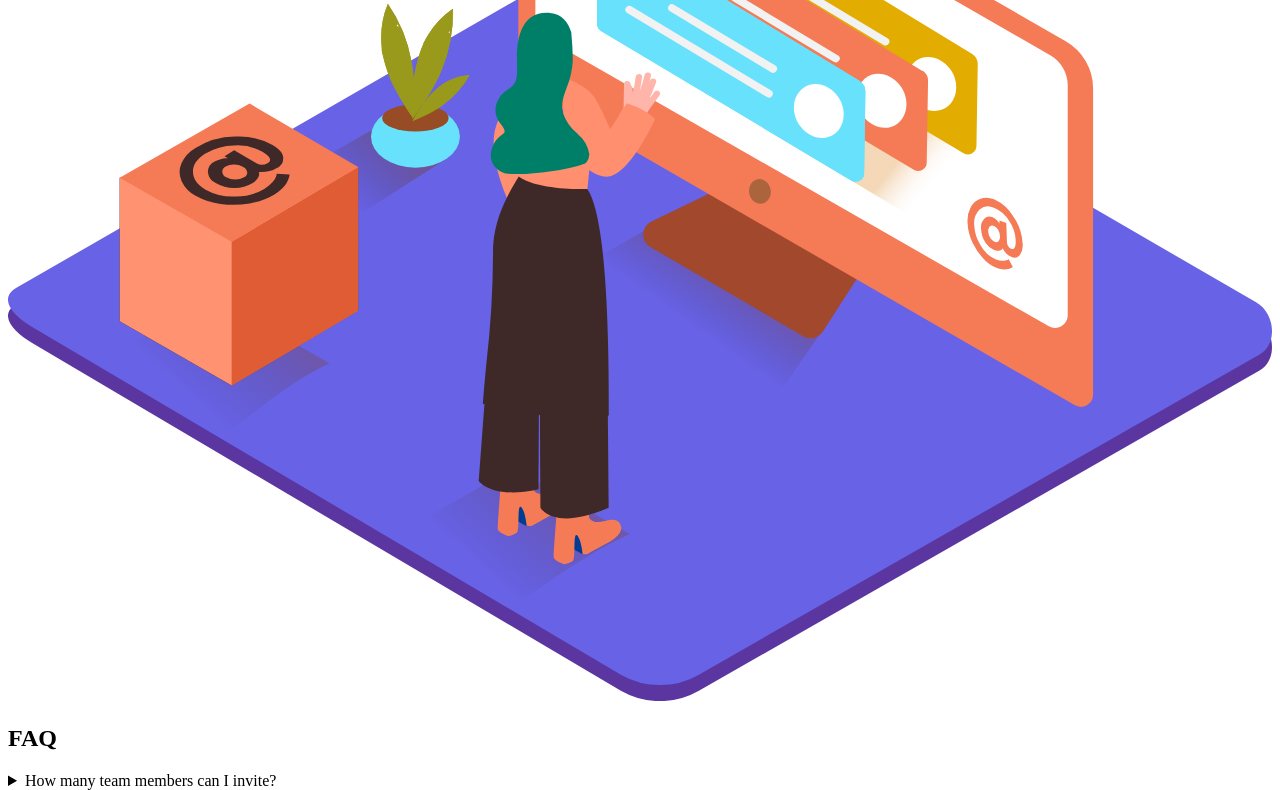
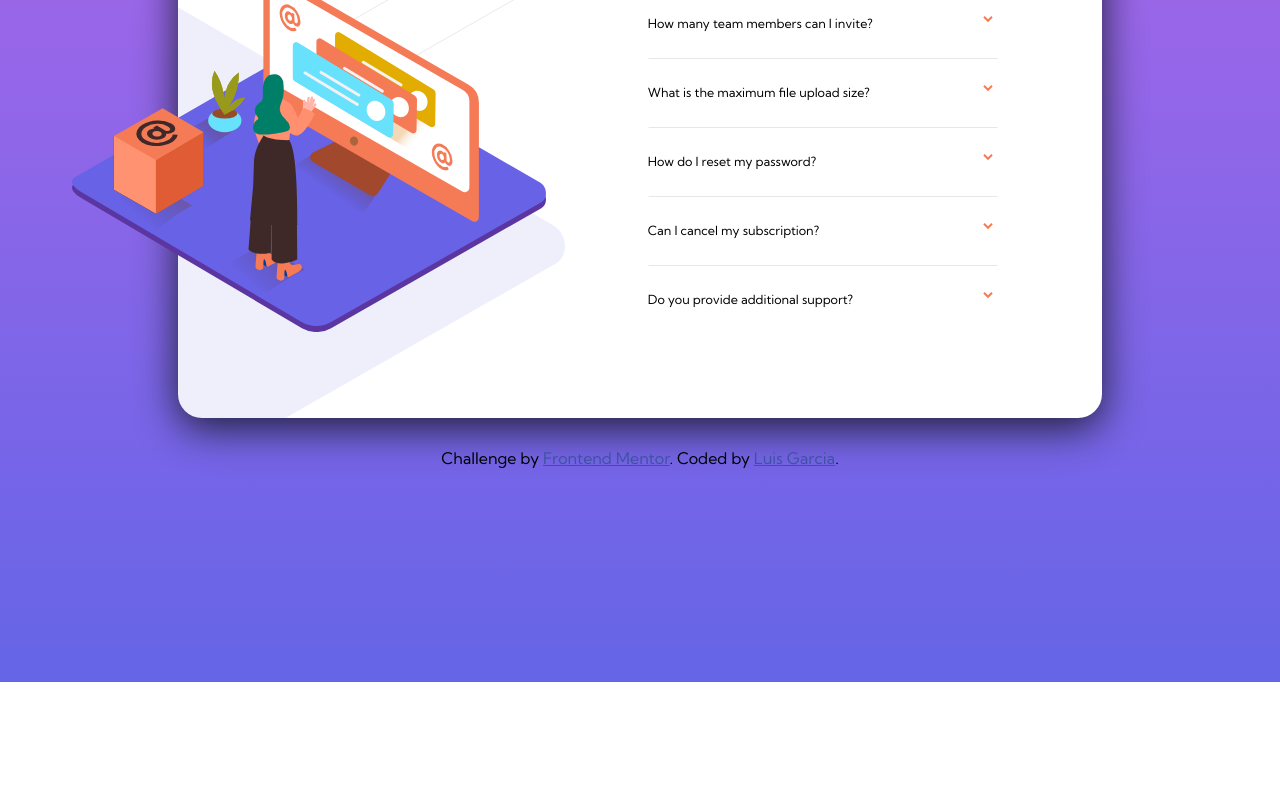
Before and after one commit to 546174R10/Ejercicio-clase, a plain HTML site: page index.html in a window 1280 px wide. Shown: the part 265-1055 px from the top of the page. After the commit the page ends 947 px from the top, so only its background shows below. Drawn offline with Linux system fonts and the light colour scheme.

Commit message:
ejercicio resuelto

```diff
--- /dev/null
+++ b/css/style.css
@@ -0,0 +1,142 @@
+/* Parte correspondiente al mobile */
+/* importamos la fuente de google fonts */
+@import url('https://fonts.googleapis.com/css2?family=Kumbh+Sans:wght@400;700&display=swap');
+
+/* reseteo de las medidas de pantalla*/
+*{
+    margin: 0;
+    padding: 0;
+    box-sizing: border-box;
+}
+/* Agregamos las variables de colores */
+:root{
+--Very-dark-desaturated-blue: hsl(238, 29%, 16%);
+--Soft-red: hsl(14, 88%, 65%);
+--Soft-violet: hsl(273, 75%, 66%);
+--Soft-blue: hsl(240, 73%, 65%);
+--Very-dark-grayish-blue: hsl(237, 12%, 33%);
+--Dark-grayish-blue: hsl(240, 6%, 50%);
+--Light-grayish-blue: hsl(240, 5%, 91%);
+--white:#fff;
+}
+
+/* Agregamos la fuente en el body de html */
+body{
+    font-family: 'Kumbh Sans', sans-serif;
+background: linear-gradient(180deg, var(--Soft-violet),var(--Soft-blue));
+height: 100vh;
+font-size: 12px;
+}
+
+.main-container{
+background-color: var(--white);
+width: 330px;
+min-height: 536px;
+margin: 147px auto 30px;
+border-radius: 24px;
+padding: 24px;
+box-shadow: 0 10px 40px var(--Very-dark-desaturated-blue);
+}
+
+/* Agregamos estilo a la imagen principal*/
+.main-container__s1__image{
+    display: block;/* convertimos al elemento en un elemeto de bloque*/
+    width: 240px;
+    margin: -130px auto 0;
+}
+/* Insercion de la sombra */
+.main-container__s1__image--sahadow{
+    content: url(/images/bg-pattern-mobile.svg) ;
+width: 240px; /*tamaño de 240 px*/
+margin: -75px auto 0; /*Agregamos -75 y auto para agregarlo en la parte inferior*/
+}
+/* Contenido de la seccion 2 */
+.main-container__s2__title{
+margin: 24px 0 30px;
+font-size: 2.6em;
+text-align: center; /*centramos el titulo*/
+}
+/* le agregamos estilos a los details */
+.main-container__s2__details{
+  margin: 16px 0;
+  font-size: 1.05em;
+position: relative;
+}
+/* Aceedemos a las respuestas que abrimos al darle click en las preguntas */
+.main-container__s2__details[open]{
+font-weight: 700;
+}
+/* A la hora de abrir damos la vuelta de 180 grados el icono con las siguientes lineas */
+.main-container__s2__details[open] .main-container__s2__details__icon{
+    transform: rotate(180deg);
+transition: 300ms;
+}
+
+.main-container__s2__details__sumary{
+list-style: none;/*Quitamos las flechitas de la etiqueta html*/
+}
+/* al pasar el mouse activamos el cursor */
+.main-container__s2__details__sumary:hover{
+cursor: pointer;
+color: var(--Soft-red);
+font-weight: 700;
+}
+
+.main-container__s2__details__parrafo{
+color: var(--Dark-grayish-blue);
+font-weight: 400;
+margin: 10px 0;
+}
+.main-container__s2__details__icon{
+    position: absolute;
+right: 5px;
+transition: 300ms;
+}
+.main-container__s2__linea{
+border-color: transparent;
+border-bottom-color: var(--Light-grayish-blue);
+}
+/* Etiquetas de la guia */
+.attribution {
+    font-size: 16px;
+    text-align: center; }
+.attribution a {
+    color: hsl(228, 45%, 44%);
+ }
+
+/* Parte correspondiente al desktop */
+@media(min-width: 1044px){
+.main-container{
+width: 924px;
+display: flex;
+background-image: url(/images/bg-pattern-desktop.svg);
+background-position-x:-536px;
+background-position-y: -281px ;
+background-repeat: no-repeat;
+background-size: 100%;
+}
+.main-container__s1, .main-container__s2{
+/* Hacemos que ambas secciones ocupen el 100% */
+width: 100%;
+}
+
+.main-container__s1__image{
+width: 474px;
+margin: 67px 0 0 -130px;
+}
+.main-container__s1__image--sahadow{
+    content: ''   ;
+}
+
+.main-container__s2{
+    padding: 15px 80px 20px 40px;
+}
+.main-container__s2__title{
+    text-align: left;
+    /* font-size: ; */
+    margin-bottom: 32px;
+}
+.main-container__s2__details{
+    margin: 26px 0;
+}
+}
--- a/index.html
+++ b/index.html
@@ -9,50 +9,58 @@
     <title>Frontend Mentor | FAQ Accordion Card</title>
 
     <!-- Feel free to remove these styles or customise in your own stylesheet 👍 -->
-  <style>
-    .attribution { font-size: 11px; text-align: center; }
-    .attribution a { color: hsl(228, 45%, 44%); }
-  </style>
+    <link rel="stylesheet" href="css/style.css">
+
   </head>
   <body>
 
     <main class="main-container">
   <section class="main-container__s1">
+<!-- img es un elemento de linea -->
     <img src="/images/illustration-woman-online-mobile.svg" alt="illustration-woman" class="main-container__s1__image">
-
+<!-- div es un elemento de bbloque -->
   <div class="main-container__s1__image--sahadow"></div>
   </section>
   <section class="main-container__s2">
   <h1 class="main-container__s2__title">FAQ</h1>
-<details>
   <!-- con sumary escondemos lo que se encuentra en la etiqueta p para hqcerlo desplegable -->
-  <summary>  How many team members can I invite?</summary>
-<p>        You can invite up to 2 additional users on the Free plan. There is no limit on
+  <details class="main-container__s2__details">
+    <summary class="main-container__s2__details__sumary">  How many team members can I invite? <img class="main-container__s2__details__icon" src="images/icon-arrow-down.svg" alt="icon-arrow"></summary>
+  <p class="main-container__s2__details__parrafo">You can invite up to 2 additional users on the Free plan. There is no limit on
     team members for the Premium plan.</p>
   </details>
+  <hr class="main-container__s2__linea">
+  <!--parte 2 del codigo de la pregunta -->
+  <details class="main-container__s2__details">
+    <summary class="main-container__s2__details__sumary"> What is the maximum file upload size? <img class="main-container__s2__details__icon" src="images/icon-arrow-down.svg" alt="icon-arrow"></summary>
+  <p class="main-container__s2__details__parrafo">
+    No more than 2GB. All files in your account must fit your allotted storage space.</p>
+  </details>
+  <hr class="main-container__s2__linea">
+  <!-- parte 3 de las pregunta -->
+  <details class="main-container__s2__details">
+    <summary class="main-container__s2__details__sumary">  How do I reset my password? <img class="main-container__s2__details__icon" src="images/icon-arrow-down.svg" alt="icon-arrow"></summary>
+  <p class="main-container__s2__details__parrafo">Click “Forgot password” from the login page or “Change password” from your profile page.
+    A reset link will be emailed to you.</p>
+  </details>
+  <hr class="main-container__s2__linea">
+<!-- Parte 4 de las preguntas -->
+<details class="main-container__s2__details">
+  <summary class="main-container__s2__details__sumary">   Can I cancel my subscription? <img class="main-container__s2__details__icon" src="images/icon-arrow-down.svg" alt="icon-arrow"></summary>
+<p class="main-container__s2__details__parrafo"> Yes! Send us a message and we’ll process your request no questions asked.</p>
+</details>
+<hr class="main-container__s2__linea">
+<!-- Parte 5 de las preguntas -->
+<details class="main-container__s2__details">
+  <summary class="main-container__s2__details__sumary">  Do you provide additional support? <img class="main-container__s2__details__icon" src="images/icon-arrow-down.svg" alt="icon-arrow"> </summary>
+<p class="main-container__s2__details__parrafo">Chat and email support is available 24/7. Phone lines are open during normal business hours.</p>
+</details>
+<!-- <hr class="main-container__s2__linea"> -->
   </section>
-
     </main>
-
-
-
-
-        What is the maximum file upload size?
-        No more than 2GB. All files in your account must fit your allotted storage space.
-
-        How do I reset my password?
-        Click “Forgot password” from the login page or “Change password” from your profile page.
-        A reset link will be emailed to you.
-
-        Can I cancel my subscription?
-        Yes! Send us a message and we’ll process your request no questions asked.
-
-        Do you provide additional support?
-        Chat and email support is available 24/7. Phone lines are open during normal business hours.
-
       <footer class="attribution">
       Challenge by <a href="https://www.frontendmentor.io?ref=challenge" target="_blank">Frontend Mentor</a>.
-    Coded by <a href="#">Your Name Here</a>.
+      Coded by <a href="#">Luis Garcia</a>.
     </footer>
   </body>
   </html>
```
Lines whose indentation alone changed are shown as unchanged.
